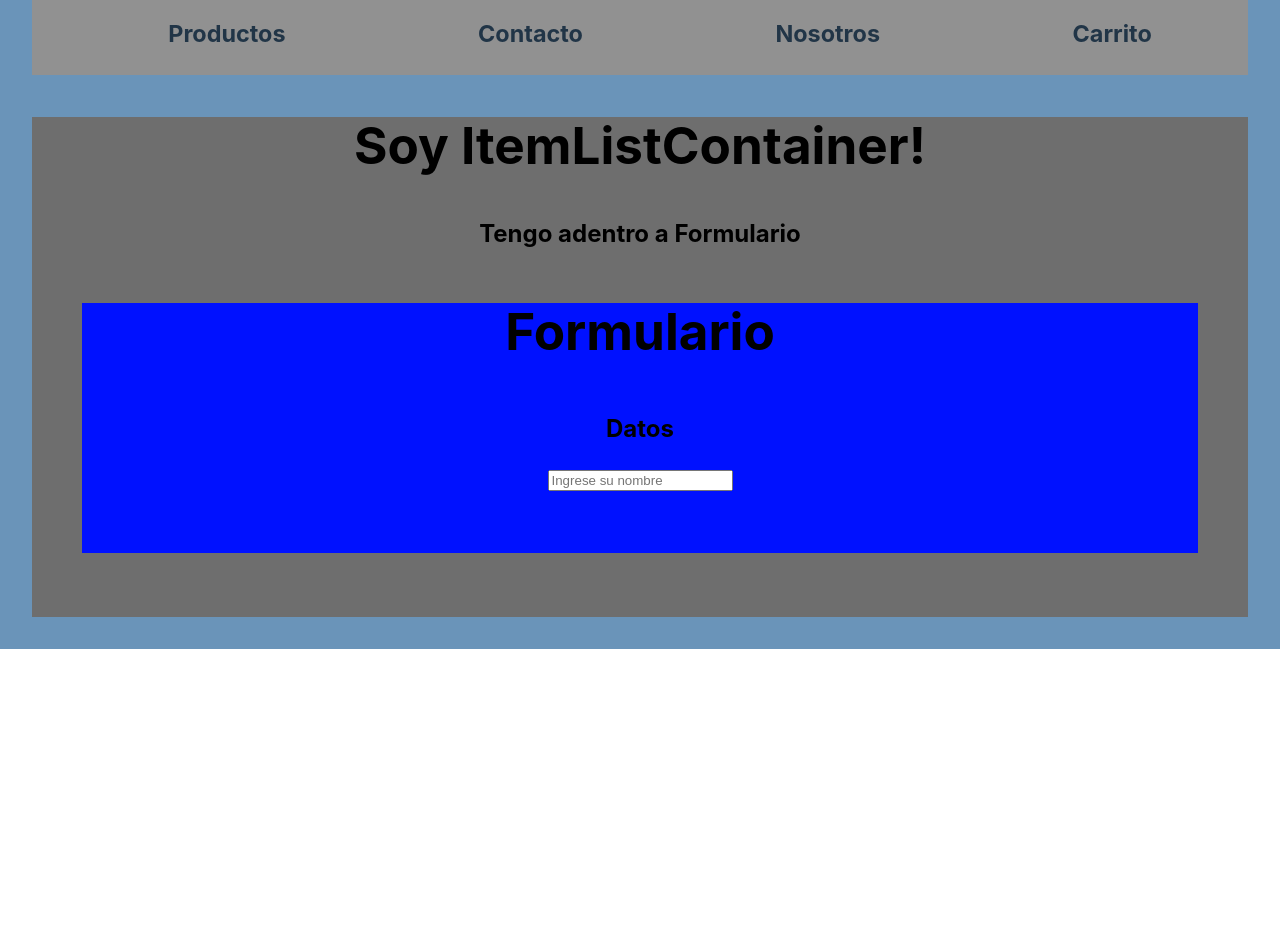
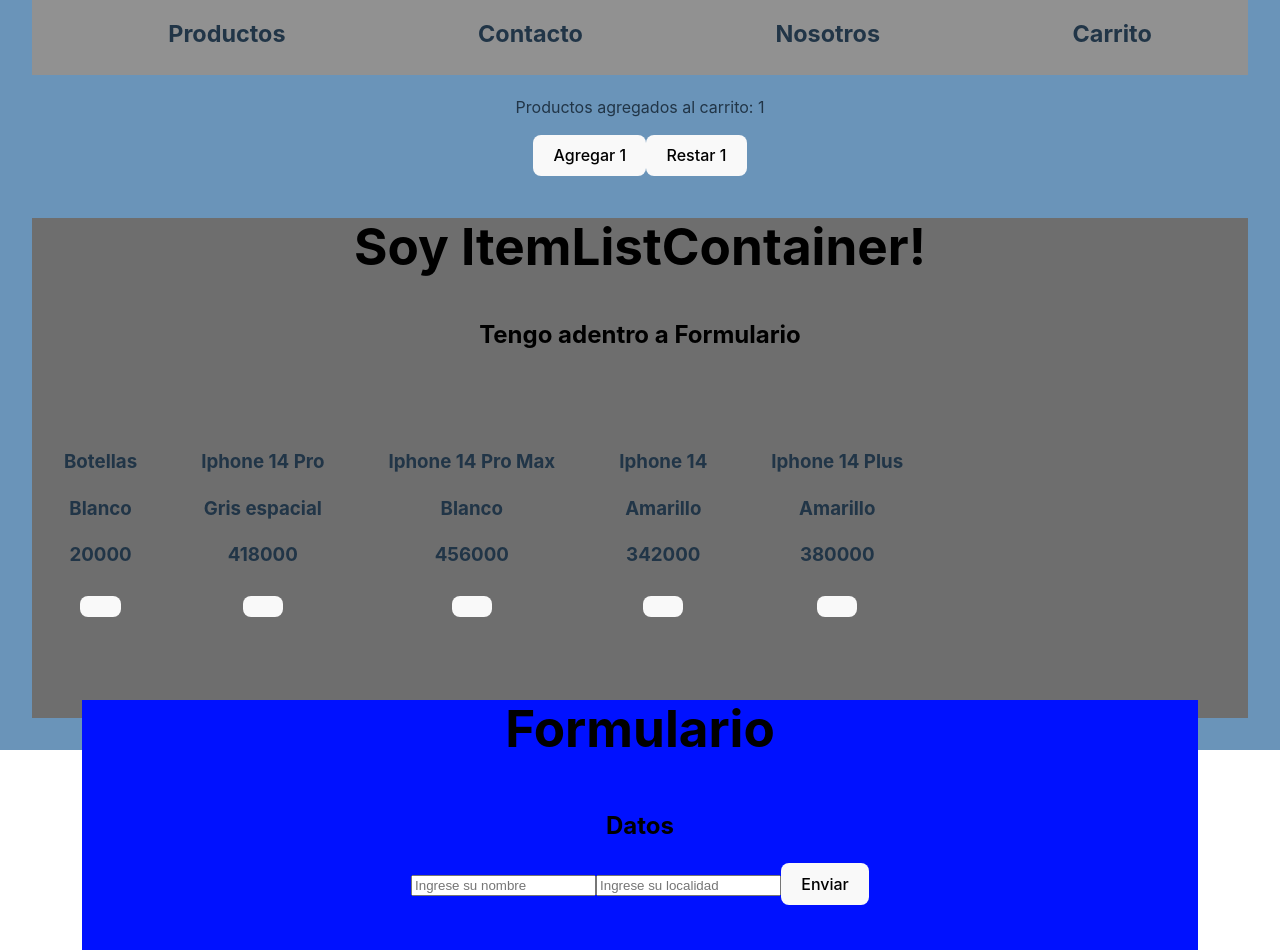
Before and after one commit to JuanCruzRusconi/E-Commerce.reactjs, a React (Vite) app in the folder e-commerce.reactjs/: page / in a window 1280 px wide. Shown: the part 220-1170 px from the top of the page. Before the commit the page ends 869 px from the top, so only its background shows below. Built offline with nearby package versions, Linux system fonts and the light colour scheme.

Commit message:
segunda pre-entrega

```diff
--- a/e-commerce.reactjs/src/App.css
+++ b/e-commerce.reactjs/src/App.css
@@ -49,6 +49,11 @@
 
 }
 
+.containerProductos{
+  display: flex;
+  flex-direction: row;
+}
+
 .formulario{
   background-color: rgb(0, 17, 255);
   height: 250px;
--- a/e-commerce.reactjs/src/App.jsx
+++ b/e-commerce.reactjs/src/App.jsx
@@ -1,16 +1,17 @@
-
 import './App.css'
 import { ItemListContainer } from './components/ItemListContainer/ItemListContainer'
 import { NavBar } from './components/NavBar/NavBar'
 import { Titulo } from './components/Titulo/Titulo'
-
+import ItemCount from './components/ItemCount/ItemCount'
 
 function App() {
 
   return (
     <div className="App">
      <Titulo titulo="E-Commerce" subtitulo="React.js"/>
-     <NavBar />
+     <NavBar>
+     </NavBar>
+     <ItemCount />
      <ItemListContainer />
     </div>
   )
--- /dev/null
+++ b/e-commerce.reactjs/src/components/Filter/Filter.jsx
@@ -0,0 +1,15 @@
+import { useState } from "react"
+
+const Filter = ({children}) => {
+
+    const [filterState, setFilterState] = useState('')
+
+    const handleFilterChange = (evt) => {
+        setFilterState(evt.target.value)
+    }
+
+    return children({filterState, handleFilterChange})
+
+}
+
+export default Filter
--- a/e-commerce.reactjs/src/components/Formulario/Formulario.jsx
+++ b/e-commerce.reactjs/src/components/Formulario/Formulario.jsx
@@ -1,17 +1,38 @@
+import { useState } from "react"
 import { Titulo } from "../Titulo/Titulo"
 
-const Formulario = () => {
+const handleOnSubmit = (evt) => {
+  evt.preventDefault()
+  console.log("enviado")
+}
+
+const handleOnChange = (evt) => {
+  setFormData({
+    ...formData,
+    [evt.target.name]: evt.target.value
+  })
+
+}
+
+export const Formulario = () => {
+
+  const [formData, setFormData] = useState({
+    name: '',
+    email: ''
+  })
+
   let titulo = "Formulario"
   let subtitulo = "Datos"
-    return(
-      <section className="formulario">
 
-        <Titulo titulo={titulo} subtitulo={subtitulo}/>
-        <form>
-          <input type='text' name='name' placeholder='Ingrese su nombre' />
-        </form>
-      </section>
-    )
-  }
+  return (
+    <section className="formulario">
 
-export default Formulario
+      <Titulo titulo={titulo} subtitulo={subtitulo} />
+      <form onSubmit={handleOnSubmit}>
+        <input type='text' name='name' placeholder='Ingrese su nombre' onChange={handleOnChange} value={formData.name} />
+        <input type='text' name='email' placeholder='Ingrese su localidad' onChange={handleOnChange} value={formData.email} />
+        <button>Enviar</button>
+      </form>
+    </section>
+  )
+}
--- /dev/null
+++ b/e-commerce.reactjs/src/components/ItemCount/ItemCount.jsx
@@ -0,0 +1,16 @@
+import { useCounter } from "../../hooks/useCounter"
+
+const ItemCount = ({initial=1, stock=10, onAdd}) => {
+
+  const {counter, handleSumar, handleRestar} = useCounter(initial, 1, stock)
+
+    return (
+        <div>
+            <p>Productos agregados al carrito: {counter} </p>
+            <button onClick={handleSumar}>Agregar 1</button>
+            <button onClick={handleRestar}>Restar 1</button>
+        </div>
+    )
+}
+
+export default ItemCount
--- a/e-commerce.reactjs/src/components/ItemListContainer/ItemListContainer.jsx
+++ b/e-commerce.reactjs/src/components/ItemListContainer/ItemListContainer.jsx
@@ -1,11 +1,65 @@
-import Formulario from "../Formulario/Formulario"
+import { useEffect, useState } from "react"
 import { Titulo } from "../Titulo/Titulo"
+import { mFetch } from "../../utils/mFetch"
+import Filter from "../Filter/Filter"
+import { Formulario } from "../Formulario/Formulario"
 
 export const ItemListContainer = () => {
+
+    const [productos, setProductos] = useState([])
+    const [loading, setLoading] = useState(true)
+
+    useEffect(() => {
+        mFetch()
+        .then(resultado => {
+            setProductos(resultado)
+        })
+        .catch( error => {
+            console.log(error)
+        })
+        .finally(() => {
+            setLoading(false)
+        })
+
+    }, [])
+    console.log(productos)
+
+    const handleProductFiltered = ({filterState, handleFilterChange}) => {
+        <div>
+            <h2>Buscar producto</h2>
+
+            <input type="text" value={filterState} onChange={handleFilterChange} />
+        </div>
+    }
+
+
     return(
         <section className="itemListContainer">
             <Titulo titulo="Soy ItemListContainer!" subtitulo="Tengo adentro a Formulario" />
+            <div className="containerProductos">
+                {loading ?
+                    <h2>Cargando...</h2>
+                    :
+                    productos.map(producto => <div key={producto.id} className="card w-25">
+                                                 <img src="" alt="" />
+                                                 <div className="card-body">
+                                                    <h3>{producto.nombre}</h3>
+                                                    <h3>{producto.color}</h3>
+                                                    <h3>{producto.precio}</h3>
+                                                 </div>
+                                                 <div>
+                                                    <button></button>
+                                                 </div>
+                                              </div>
+                                 )
+                }
+            </div>
             <Formulario />
+            <Filter >
+               {handleProductFiltered}
+            </Filter>
+
+
         </section>
     )
 }
--- a/e-commerce.reactjs/src/components/NavBar/NavBar.jsx
+++ b/e-commerce.reactjs/src/components/NavBar/NavBar.jsx
@@ -1,8 +1,9 @@
 
 import { CartWidget } from "../CartWidget/CarWidget"
 
-export const NavBar = () => {
-    return(
+export const NavBar = (props) => {
+  return (
+    <>
       <ul className="nav">
         <li>
           <h3>Productos</h3>
@@ -15,5 +16,7 @@ export const NavBar = () => {
         </li>
         <CartWidget />
       </ul>
-    )
+      {props.children}
+    </>
+  )
   }
--- a/e-commerce.reactjs/src/components/Titulo/Titulo.jsx
+++ b/e-commerce.reactjs/src/components/Titulo/Titulo.jsx
@@ -1,8 +1,8 @@
-export const Titulo = (props) => {
+export const Titulo = ({titulo, subtitulo}) => {
     return(
       <div className="titulo">
-        <h1>{props.titulo}</h1>
-        <h2>{props.subtitulo}</h2>
+        <h1>{titulo}</h1>
+        <h2>{subtitulo}</h2>
       </div>
     )
 
--- /dev/null
+++ b/e-commerce.reactjs/src/hooks/useCounter.jsx
@@ -0,0 +1,21 @@
+import { useState } from "react"
+
+export const useCounter = (initial = 0, min, max) => {
+
+    const [counter, setCounter] = useState(initial)
+
+    let handleSumar = () => {
+      if(counter < max){
+      setCounter(counter + 1)
+      }
+    }
+
+    let handleRestar = () => {
+      if(counter > min){
+      setCounter(counter - 1)
+      }
+    }
+
+    return {counter, handleSumar, handleRestar}
+
+  }
--- /dev/null
+++ b/e-commerce.reactjs/src/utils/mFetch.js
@@ -0,0 +1,15 @@
+let productos = [
+    {id: 1, nombre: "Botellas", color: "Blanco", precio: 20000, stock: 20},
+    {id: 10,nombre: "Iphone 14 Pro", color:  "Gris espacial", precio: 418000, stock: 20},
+    {id: 10,nombre: "Iphone 14 Pro Max", color:  "Blanco", precio: 456000, stock: 20},
+    {id: 10,nombre: "Iphone 14", color:  "Amarillo", precio: 342000, stock: 20},
+    {id: 10,nombre: "Iphone 14 Plus", color:  "Amarillo", precio: 380000, stock: 20}
+]
+
+export const mFetch = () => {
+    return new Promise((res, rej) => {
+        setTimeout(() => {
+            res(productos)
+        }, 2000)
+    })
+}
```
Also changed, not shown: e-commerce.reactjs/src/components/ItemDetail/ItemDetail.jsx (added).
